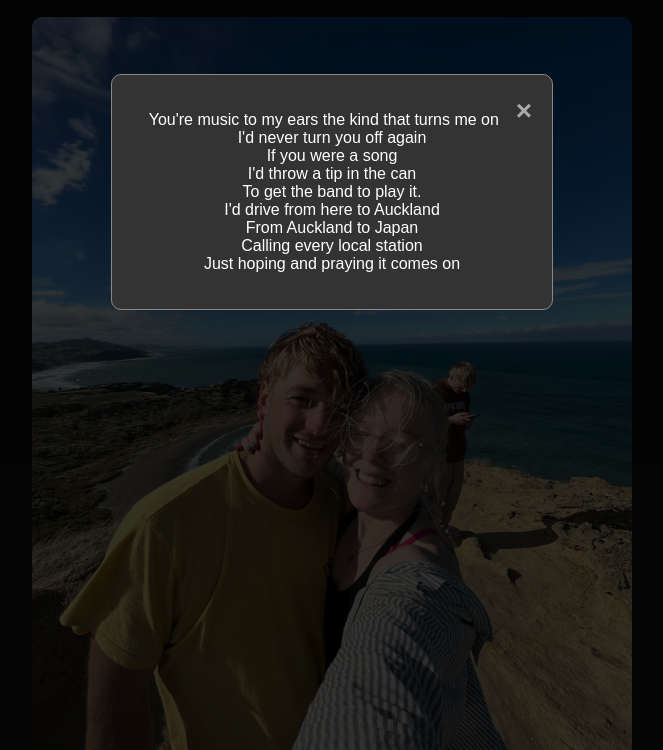
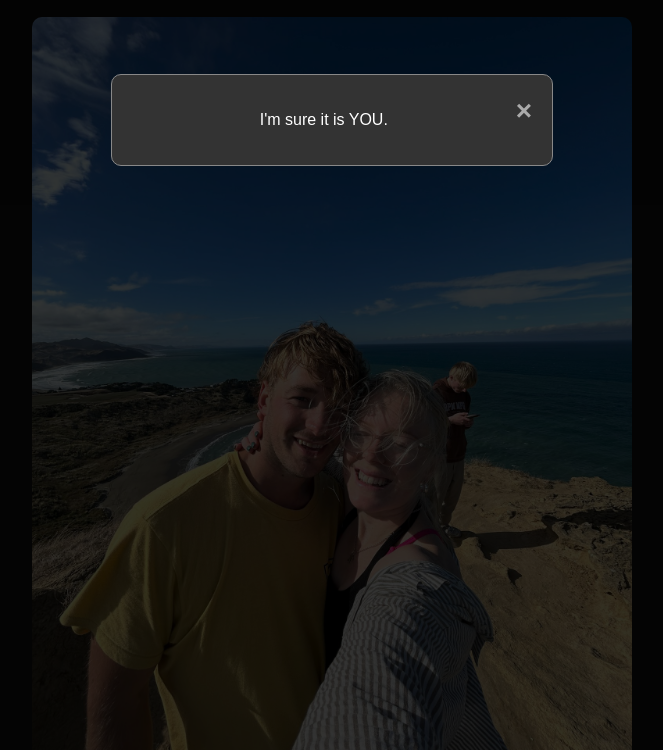
Before and after one commit to simongerula/wherehavewebeen, a website: page index.html in a window 1280 px wide. Shown: the part 50-800 px from the top of the page, without its empty margins (308-971 px from the left). Drawn offline with nearby package versions, Linux system fonts and the light colour scheme.

Commit message:
update for tomorrow

```diff
--- a/css/worldle.css
+++ b/css/worldle.css
@@ -3,7 +3,7 @@ body {
     color: #ffffff;
     display: flex;
     justify-content: center;
-    align-items: center;
+    /*align-items: center;*/
     height: 100vh;
     margin: 0;
     font-family: Arial, sans-serif;
--- a/index.html
+++ b/index.html
@@ -27,15 +27,7 @@
     <div id="myModal" class="modal">
         <div class="modal-content">
             <span class="close">&times;</span>
-            <p>You're music to my ears the kind that turns me on<br>
-                I'd never turn you off again<br>
-                If you were a song<br>
-                I'd throw a tip in the can<br>
-                To get the band to play it.<br>
-                I'd drive from here to Auckland<br>
-                From Auckland to Japan<br>
-                Calling every local station<br>
-                Just hoping and praying it comes on</p>
+            <p>I'm sure it is YOU.</p>
             <!-- SCRATCH AND WIN -->
 <!--                 <div id="thisDiv">
                     <p>Okay love for today's message you need a password</p>
```
Also changed, not shown: js/worldle.js (+4 -4 lines).
